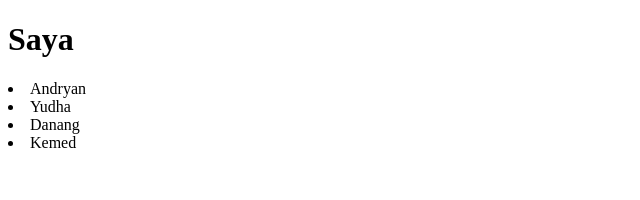
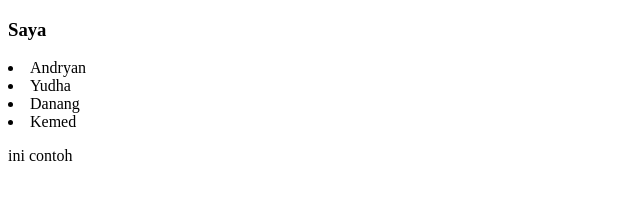
Before and after one commit to Avocaded/andryan-git-test-2, a plain HTML site: page dosen.html in a window 1280 px wide. Shown: the whole page, without its empty margins (0-640 px from the left). Drawn offline with Linux system fonts and the light colour scheme.

Commit message:
Mengubah file dosen.html

```diff
--- a/dosen.html
+++ b/dosen.html
@@ -7,10 +7,11 @@
     <title>Index</title>
 </head>
 <body>
-    <h1>Saya</h1>
+    <h3>Saya</h3>
     <li>Andryan</li>
     <li>Yudha</li>
     <li>Danang</li>
     <li>Kemed</li>
+    <P>ini contoh</P>
 </body>
 </html>
```
